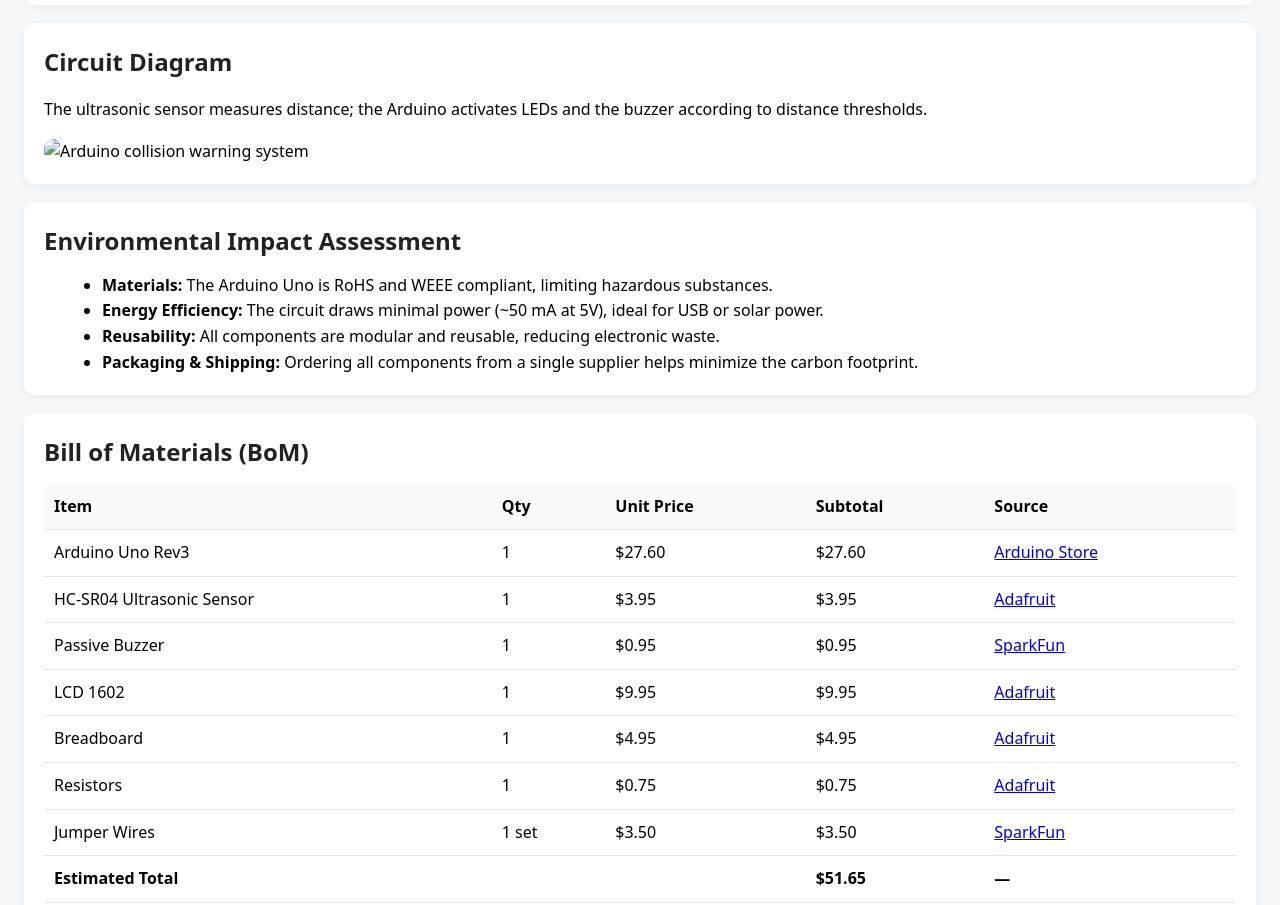
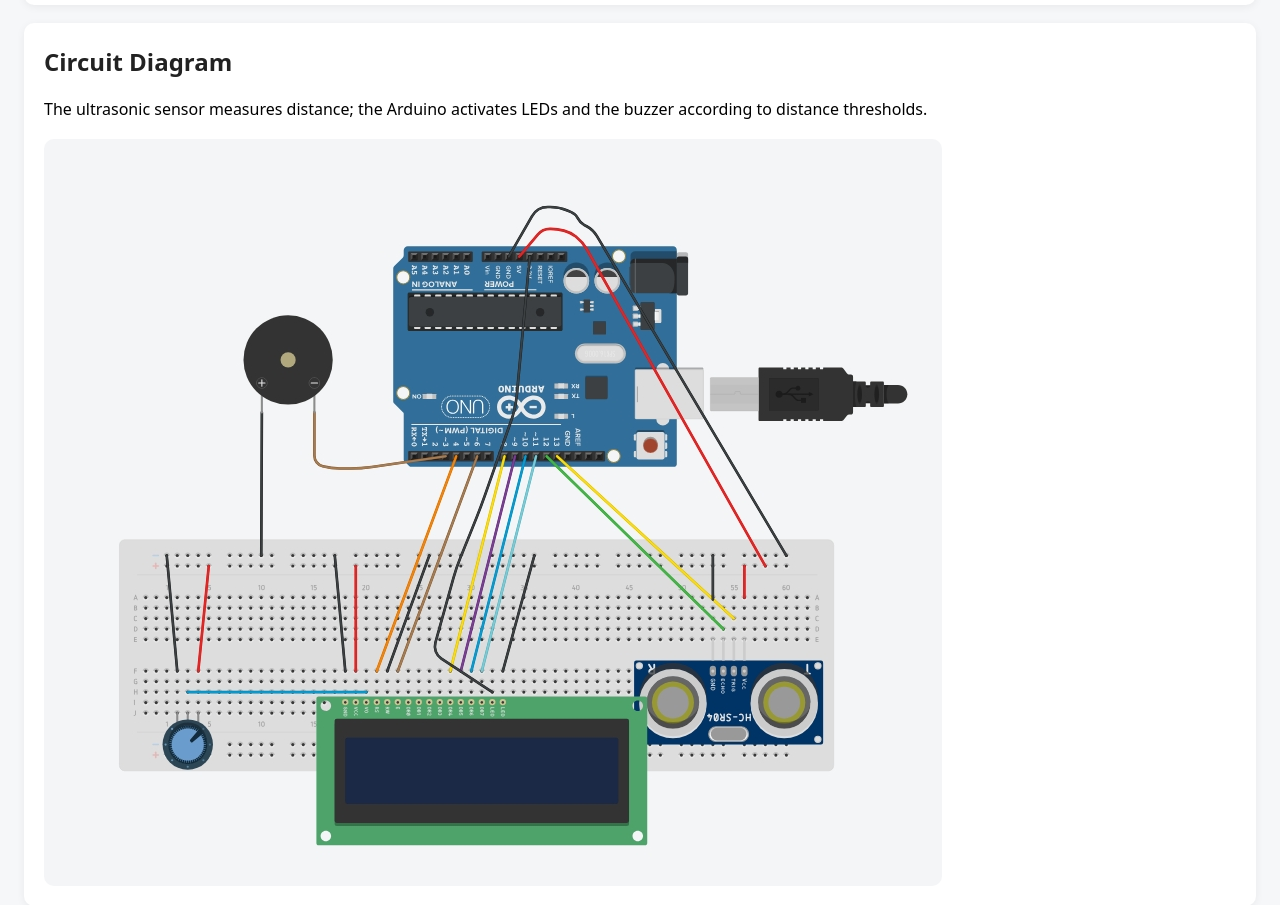
Before and after one commit to thaimai-tech/arduinopiano, a plain HTML site: page index.html in a window 1280 px wide. Shown: the part 1460-2365 px from the top of the page. Drawn offline with nearby package versions, Linux system fonts and the light colour scheme.

Commit message:
Add files via upload

```diff
--- a/index.html
+++ b/index.html
@@ -134,7 +134,7 @@
     <h2>Circuit Diagram</h2>
     <p>The ultrasonic sensor measures distance; the Arduino activates LEDs and the buzzer according to distance
       thresholds.</p>
-    <img src="img/collision-warning-system-Arduino.jpg" alt="Arduino collision warning system">
+    <img src="diagram.jpeg" alt="Arduino collision warning system">
   </section>
 
   <section id="environment">
```
